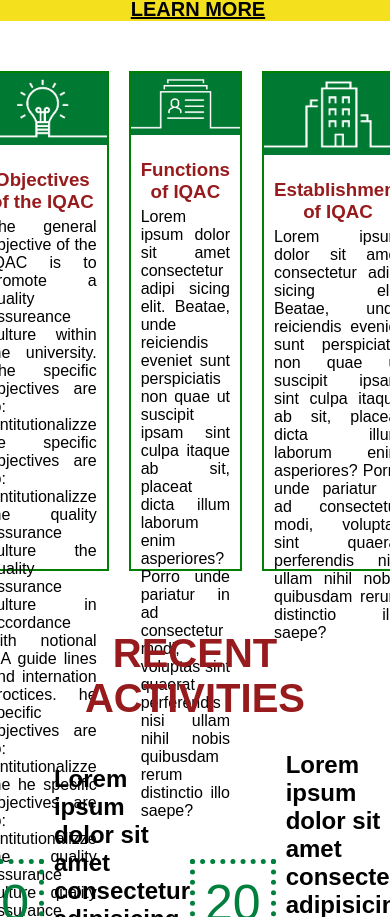
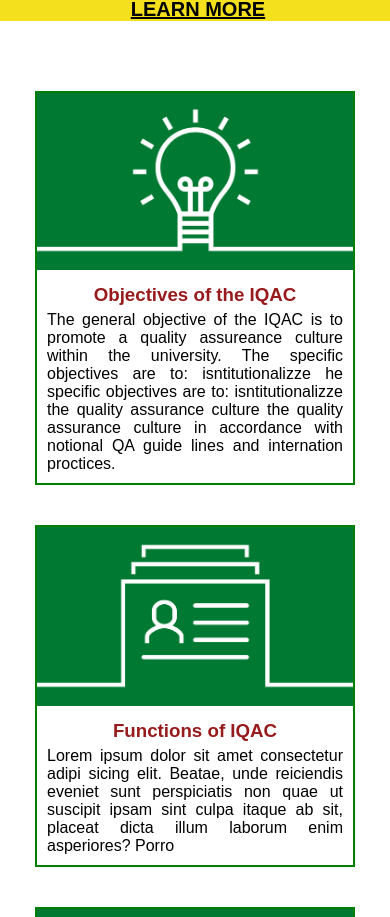
Before and after one commit to asrafaliii/iqac, a React (Create React App) app: page / in a window 390 px wide. Shown: the part 525-1442 px from the top of the page. Built offline with nearby package versions, Linux system fonts and the light colour scheme.

Commit message:
card responsive

```diff
--- a/src/components/Card/Card.css
+++ b/src/components/Card/Card.css
@@ -1,28 +1,45 @@
 .card-container{
+    width: 100%;
+    min-height: 100vh;
+    background-color: #fff;
     display: flex;
     justify-content: center;
-    margin-top: 40px;
-    padding: 0 120px 0 120px;
+    align-items: center;
+    padding: 0 90px;
+    margin-top: 50px;;
+}
+.card-section{
+    display: flex;
+    justify-content: center;
+    align-items: center;
+    text-align: center;
 }
 .card{
+    flex: 1;
     border: 2px solid green;
-    width: 370px;
+    width: 320px;
     height: 500px;
-    margin: 10px;
+    margin: 20px;
 }
 .card img{
     width: 100%;
-    margin-bottom: 10px;
 }
-.contant{
+.card .contant{
     text-align: center;
     padding: 10px;
 }
-.contant h3{
+.card .contant h3{
     color: #971b1d;
     padding-bottom: 5px;
 
 }
-.contant p{
+.card .contant p{
     text-align: justify;
 }
+
+@media screen and (max-width: 768px) {
+    .card-section{
+        flex-direction: column;
+    }
+
+}
--- a/src/components/Card/Card.jsx
+++ b/src/components/Card/Card.jsx
@@ -7,6 +7,7 @@ import "./Card.css";
 const Card = () => {
     return (
         <div className='card-container'>
+            <div className='card-section'>
             <div className='card'>
                 <img src={card1} alt="card" />
                 <div className='contant'>
@@ -15,10 +16,6 @@ const Card = () => {
                         The specific objectives are to:
                          isntitutionalizze he specific objectives are to:
                          isntitutionalizze the quality assurance culture the quality assurance culture in accordance with notional QA guide lines and internation proctices.
-                         he specific objectives are to:
-                         isntitutionalizze the he specific objectives are to:
-                         isntitutionalizze the quality assurance culture quality assurance culture
-
                     </p>
                 </div>
             </div>
@@ -29,8 +26,7 @@ const Card = () => {
                     <p>Lorem ipsum dolor sit amet consectetur adipi
                         sicing elit. Beatae, unde reiciendis eveniet sunt perspiciatis non quae ut suscipit
                         ipsam sint culpa itaque ab sit, placeat dicta illum laborum enim asperiores? Porro
-                        unde pariatur in ad consectetur modi, voluptas sint quaerat perferendis nisi ullam
-                        nihil nobis quibusdam rerum distinctio illo saepe?</p>
+                        </p>
                 </div>
             </div>
             <div className='card'>
@@ -40,11 +36,11 @@ const Card = () => {
                     <p>Lorem ipsum dolor sit amet consectetur adipi
                         sicing elit. Beatae, unde reiciendis eveniet sunt perspiciatis non quae ut suscipit
                         ipsam sint culpa itaque ab sit, placeat dicta illum laborum enim asperiores? Porro
-                        unde pariatur in ad consectetur modi, voluptas sint quaerat perferendis nisi ullam
-                        nihil nobis quibusdam rerum distinctio illo saepe?</p>
+                        </p>
                 </div>
             </div>
 
+        </div>
         </div>
     );
 };
```
